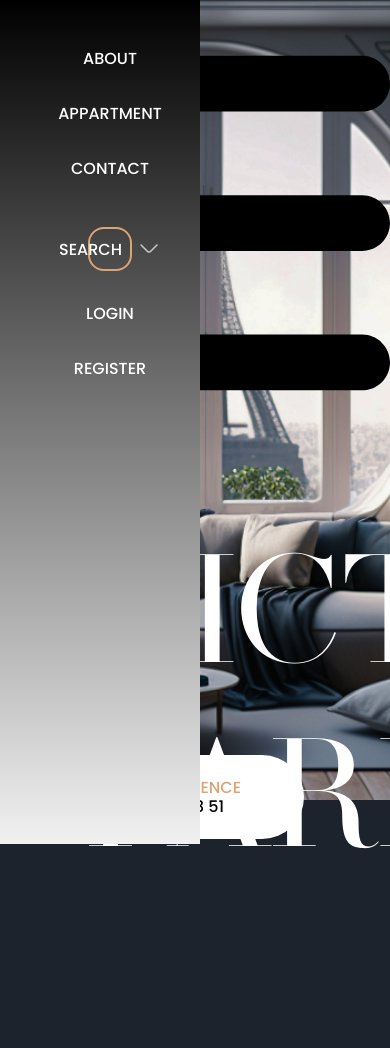
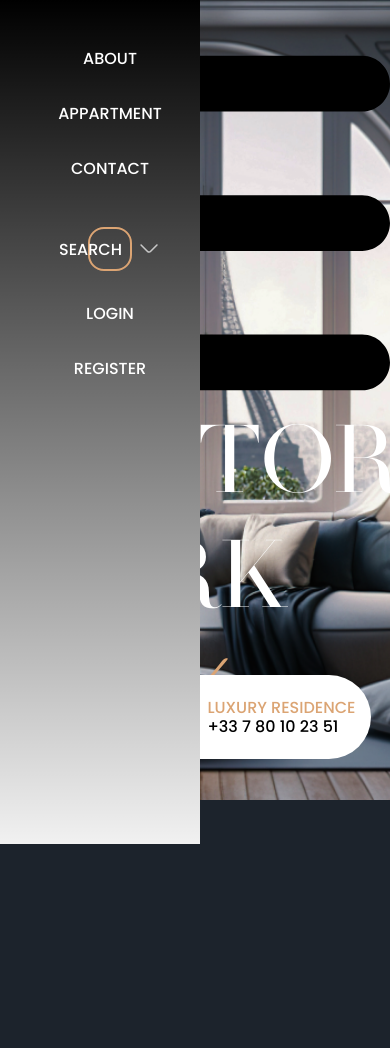
Before and after one commit to DwainAB/Reshome, a PHP site: page / in a window 390 px wide; the page is wider, and only the part inside the window is pictured. Shown: the top 1048 px of that part. Run offline with PHP 8.4, Linux system fonts and the light colour scheme.

Commit message:
resp Header

```diff
--- a/public/CSS/Header.css
+++ b/public/CSS/Header.css
@@ -10,10 +10,32 @@
 .header-title{
     color: white;
     position: absolute;
-    left: 86px;
-    width: 900px;
-    top: 415px;
+    left: 10%;
+    width: auto;
+    top: 40%;
     font-weight: 400;
+}
+
+@media screen and (max-width: 950px) {
+    .header-title {
+    font-family: 'saonara';
+    font-size: 6rem;
+    }
+
+    .container-header-info{
+        display: flex;
+        padding-left: 15px;
+        position: absolute;
+        top: 755px;
+        right: 86px;
+        background-color: white;
+        width: 295px;
+        height: 84px;
+        align-items: center;
+        border-radius: 51px;
+    }
+
+
 }
 
 .header-title-color{
@@ -26,13 +48,13 @@
     display: flex;
     padding-left: 15px;
     position: absolute;
-    top: 755px;
-    right: 86px;
+    top: 80%;
+    right: 5%;
     background-color: white;
-    width: 295px;
+    width: auto;
     height: 84px;
     align-items: center;
-    border-radius: 51px;
+    border-radius: 50px;
 }
 
 .container-header-info img{
@@ -52,4 +74,5 @@ height: 64px;
    line-height: 3px;
    font-size: 1rem;
    font-family: 'poppins';
+   margin-right: 15px;
 }
```
